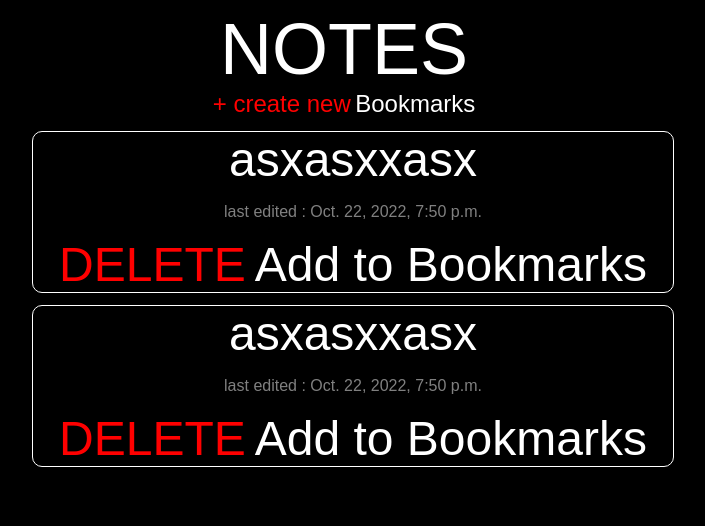
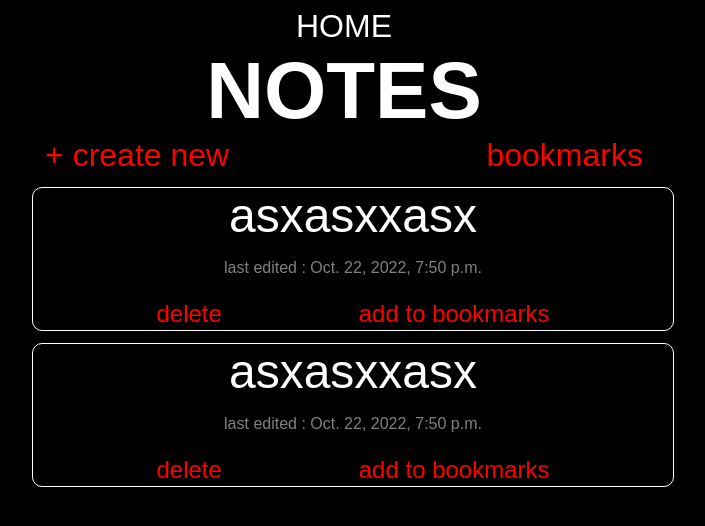
Before and after one commit to anshuman-nandan/NOTES-APP, a Django app: page / in a window 1280 px wide. Shown: the top 526 px of the page, without its empty margins (296-1001 px from the left). Run offline with Django 4.2, Linux system fonts and the light colour scheme; data comes from the database, SQL or seed files in the repository; both versions use the stored data as it was after the commit.

Commit message:
added styles

```diff
--- a/base/templates/base/homepage.html
+++ b/base/templates/base/homepage.html
@@ -7,36 +7,47 @@
         margin-left: 25vw;
         font-size: 2em;
     }
-       .link{
+
+    .link {
+        font-size: 2em;
         color: red;
-       }
-       p{
-            font-size:.5em;
-            color:grey;
-       }
-       button{
-            font-size: .5em;
+        margin: 0% 10% 0 10%;
     }
 
+    p {
+        font-size: .5em;
+        color: grey;
+    }
 
+    .button {
+        font-size: .75em;
+    }
+
+    h1 {
+        font-size: 5em;
+        margin: 0;
+    }
+    #title{
+        font-size: 1.5em;    }
 </style>
 
 {% extends 'main.html' %}
 {% block content %}
+<h1>NOTES</h1>
 <div>
 
     <span><a href="{% url 'newnote' %}" class="link">+ create new</a></span>
-    <span><a href="{% url 'viewbookmarks' %} " class="btn create book">Bookmarks</a></span>
+    <span><a href="{% url 'viewbookmarks' %} " class="link">bookmarks</a></span>
     <div>
         {% for i in notes %}
         <div class="notesblock">
-            <a href="{% url 'notes' i.id %}">{{i.title}}</a>
+            <a href="{% url 'notes' i.id %}" id="title">{{i.title}}</a>
             <p>last edited : {{i.lastedit}}</p>
-             <a href="{% url 'delete' i.id %}" class="link button">DELETE</a>
+            <a href="{% url 'delete' i.id %}" class="link button">delete</a>
             {%if i.bookmark == 0 %}
-            <a href="{% url 'addBookmark' i.id%}" class="'button">Add to Bookmarks</a>
+            <a href="{% url 'addBookmark' i.id%}" class="link button">add to bookmarks</a>
             {%else%}
-            <a href="{% url 'deleteBookmark' i.id%}" class="button">Added</a>
+            <a href="{% url 'deleteBookmark' i.id%}" class="button">remove from bookmarks</a>
             {%endif%}
         </div>
         {% endfor %}
--- a/base/views.py
+++ b/base/views.py
@@ -1,16 +1,11 @@
 from django.shortcuts import render, redirect
 from .models import Notes
 from .forms import notesform
-import os
-
-
-# from django.http import HttpResponse
 
 
 def homepage(request):
     notes = Notes.objects.all()
     dict = {'notes': notes}
-    # return HttpResponse('homepage')
     return render(request, 'base/homepage.html', dict)
 
 
--- a/templates/main.html
+++ b/templates/main.html
@@ -16,18 +16,17 @@
 
         nav {
             text-align: center;
-            font-size: 3em;
+            font-size: 2em;
         }
 
-         a {
-            font-size: 1.5em;
+        a {
             text-decoration: none;
         }
     </style>
 </head>
 
 <body>
-    <nav><a href="\">NOTES</a></nav>
+    <nav><a href="\">HOME</a></nav>
     {% block content %}
     {% endblock %}
 </body>
```
Also changed, not shown: base/api/views.py (+7 -0 lines), base/templates/base/bookmark.html (+38 -8 lines), base/templates/base/delete.html (+12 -9 lines), db.sqlite3. Lines whose indentation alone changed are shown as unchanged.
